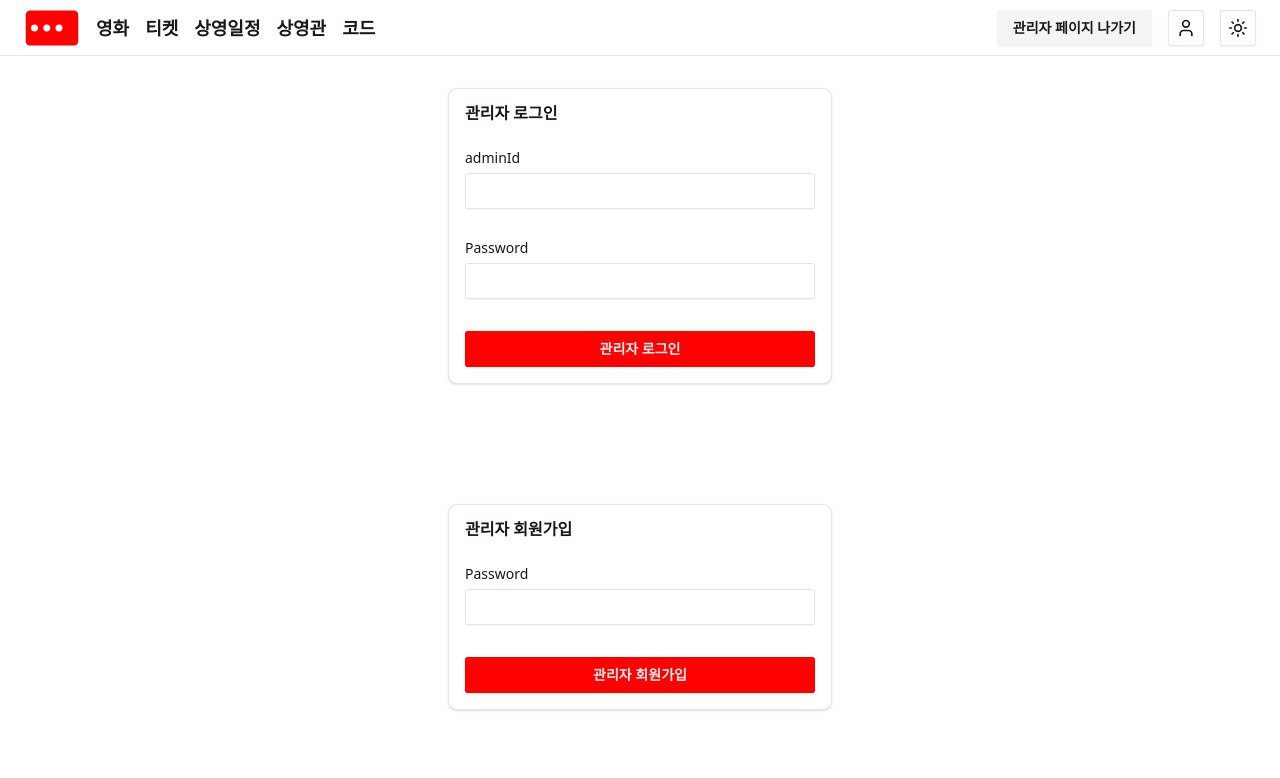
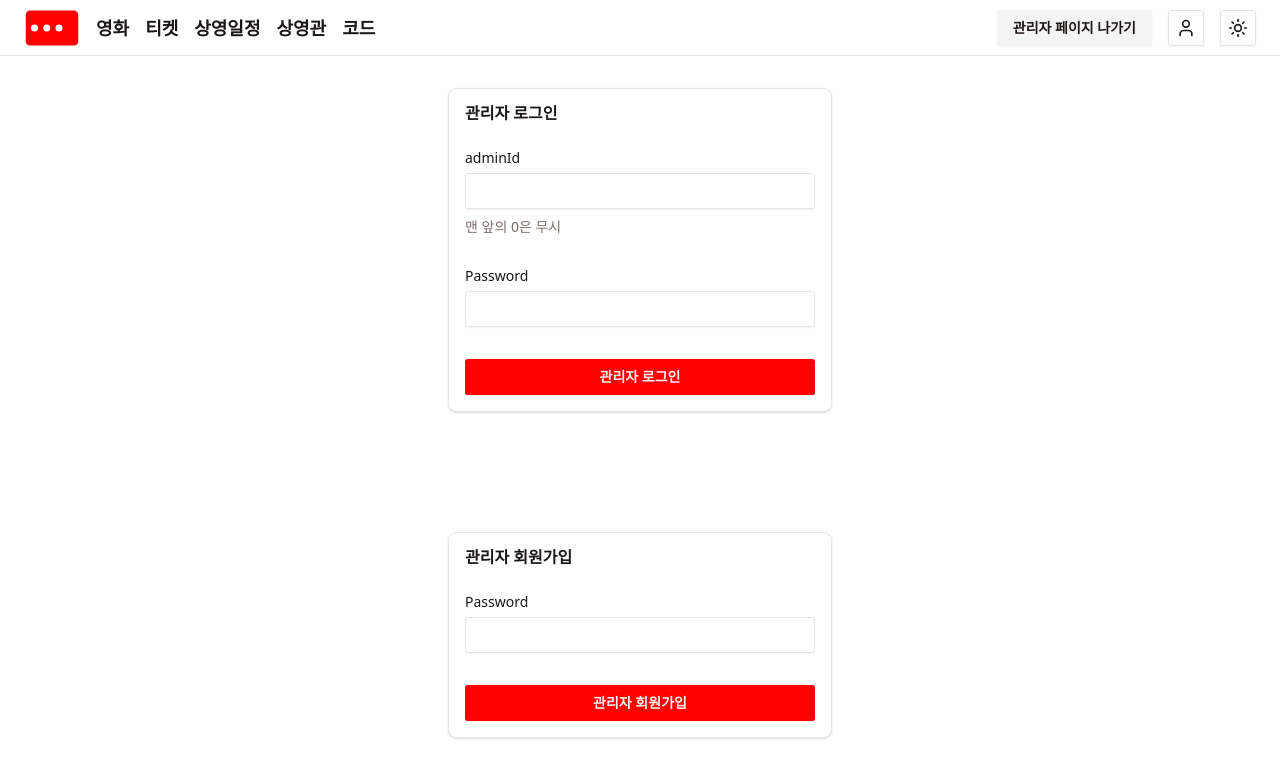
Before and after one commit to UOS-DBD-CINEMA/cinema-web, a React (Vite) app: page /admin in a window 1280 px wide. Shown: the top 778 px of the page. Built offline with nearby package versions, Linux system fonts and the light colour scheme.

Commit message:
feat: add AdminLoginForm

```diff
--- a/src/components/admin/AdminLoginForm.tsx
+++ b/src/components/admin/AdminLoginForm.tsx
@@ -4,6 +4,7 @@ import { Card, CardContent, CardHeader, CardTitle } from '@ui/card';
 import {
   Form,
   FormControl,
+  FormDescription,
   FormField,
   FormItem,
   FormLabel,
@@ -56,6 +57,7 @@ export function AdminLoginForm() {
                       onChange={e => field.onChange(Number(e.target.value))}
                     />
                   </FormControl>
+                  <FormDescription>맨 앞의 0은 무시</FormDescription>
                   <FormMessage />
                 </FormItem>
               )}
```
